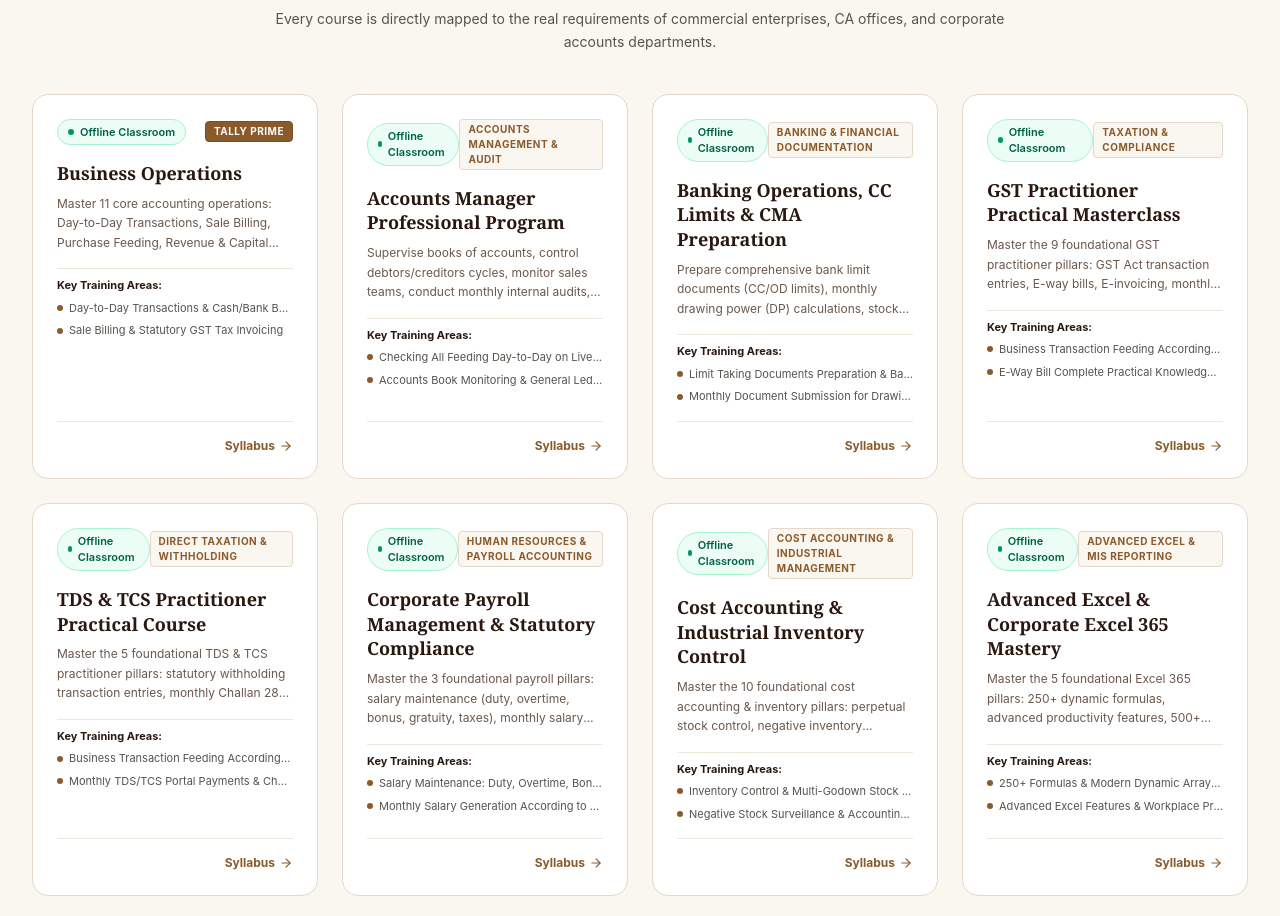
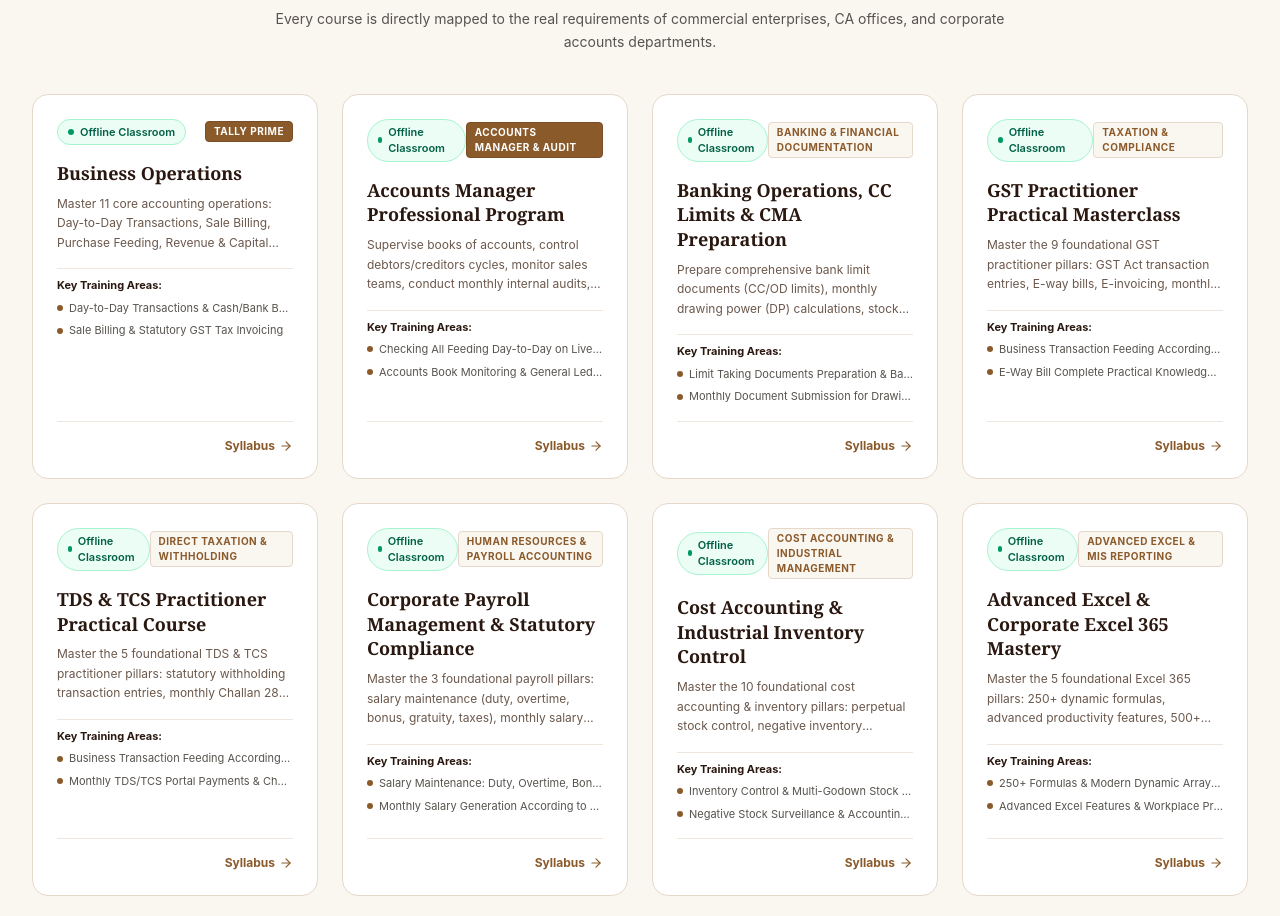
Before and after one commit to innerinsulater41-debug/YLCC, a Next.js app: page / in a window 1280 px wide. Shown: the part 1174-2090 px from the top of the page. Built offline with nearby package versions, Linux system fonts and the light colour scheme; no server answers.

Commit message:
feat(programs): rename category to Accounts Manager & Audit and apply Tally Prime color theme

```diff
--- a/src/app/(public)/page.tsx
+++ b/src/app/(public)/page.tsx
@@ -284,7 +284,10 @@ export default async function HomePage() {
                   </span>
                   <span
                     className={`text-[10px] font-bold uppercase tracking-wider px-2 py-0.5 rounded border transition-colors ${
-                      prog.category === 'Tally Prime' || prog.id === 'prog-1'
+                      prog.category === 'Tally Prime' ||
+                      prog.id === 'prog-1' ||
+                      prog.category === 'Accounts Manager & Audit' ||
+                      prog.id === 'prog-2'
                         ? 'bg-[#8B5A2B] text-white border-[#7A4E24]'
                         : 'text-[#8B5A2B] bg-[#FAF6F0] border-[#E5D8CA]'
                     }`}
--- a/src/app/(public)/programs/[slug]/page.tsx
+++ b/src/app/(public)/programs/[slug]/page.tsx
@@ -63,7 +63,10 @@ export default async function ProgramDetailPage({ params }: ProgramDetailProps)
           <div className="space-y-3">
             <span
               className={`text-xs font-bold uppercase rounded-full border shadow-xs inline-flex items-center justify-center transition-all ${
-                program.category === 'Tally Prime' || program.id === 'prog-1'
+                program.category === 'Tally Prime' ||
+                program.id === 'prog-1' ||
+                program.category === 'Accounts Manager & Audit' ||
+                program.id === 'prog-2'
                   ? 'bg-[#8B5A2B] text-white border-[#7A4E24] px-6 py-1.5 min-w-[140px] tracking-widest shadow-sm'
                   : 'text-[#8B5A2B] bg-[#EFE6DD] border-[#D8C5B2] px-3.5 py-1 tracking-wider'
               }`}
--- a/src/components/programs/ProgramsListClient.tsx
+++ b/src/components/programs/ProgramsListClient.tsx
@@ -116,12 +116,16 @@ export default function ProgramsListClient({ programs }: ProgramsListClientProps
       ) : (
         <div className="grid grid-cols-1 md:grid-cols-2 gap-8">
           {filtered.map((prog) => {
-            const isTallyPrime = prog.category === 'Tally Prime' || prog.id === 'prog-1';
+            const isPrimaryTheme =
+              prog.category === 'Tally Prime' ||
+              prog.id === 'prog-1' ||
+              prog.category === 'Accounts Manager & Audit' ||
+              prog.id === 'prog-2';
             return (
               <div
                 key={prog.id}
                 className={`bg-white rounded-2xl overflow-hidden shadow-xs hover:shadow-lg transition-all flex flex-col justify-between ${
-                  isTallyPrime
+                  isPrimaryTheme
                     ? 'border-2 border-[#8B5A2B]/40 hover:border-[#8B5A2B]'
                     : 'border border-[#E5D8CA] hover:border-[#8B5A2B]'
                 }`}
@@ -131,7 +135,7 @@ export default function ProgramsListClient({ programs }: ProgramsListClientProps
                   <div className="flex flex-wrap items-center justify-between gap-2">
                     <span
                       className={`text-xs font-bold uppercase rounded-full border shadow-xs transition-all inline-flex items-center justify-center ${
-                        isTallyPrime
+                        isPrimaryTheme
                           ? 'bg-[#8B5A2B] text-white border-[#7A4E24] px-5 py-1.5 min-w-[135px] tracking-widest shadow-sm'
                           : 'text-[#8B5A2B] bg-[#FAF6F0] border-[#E5D8CA] px-3.5 py-1 tracking-wider'
                       }`}
@@ -161,7 +165,7 @@ export default function ProgramsListClient({ programs }: ProgramsListClientProps
                         <div key={mod.id} className="text-xs text-[#57534E] flex items-start gap-2">
                           <span
                             className={`w-4 h-4 rounded-full flex items-center justify-center font-bold text-[10px] shrink-0 mt-0.5 ${
-                              isTallyPrime
+                              isPrimaryTheme
                                 ? 'bg-[#8B5A2B] text-white'
                                 : 'bg-[#EFE6DD] text-[#8B5A2B]'
                             }`}
--- a/src/lib/db/seed-data.ts
+++ b/src/lib/db/seed-data.ts
@@ -266,7 +266,7 @@ export const initialPrograms: Program[] = [
     id: "prog-2",
     slug: "accounts-manager",
     title: "Accounts Manager Professional Program",
-    category: "Accounts Management & Audit",
+    category: "Accounts Manager & Audit",
     shortDescription: "Supervise books of accounts, control debtors/creditors cycles, monitor sales teams, conduct monthly internal audits, and prepare annual income-tax audits.",
     detailedDescription: "Designed for senior accountants, commerce graduates, and entrepreneurs, the Accounts Manager program prepares you to lead an accounting department. You learn how to scrutinize books of accounts on a live basis, implement strict credit control on debtors cycles, track supplier payment aging, conduct monthly internal accounting audits, inspect negative cash and stock balances, and prepare finalized financial statements for annual income-tax audit filings.",
     duration: "3 Months",
```
Also changed, not shown: data/ylcc_database.json.
